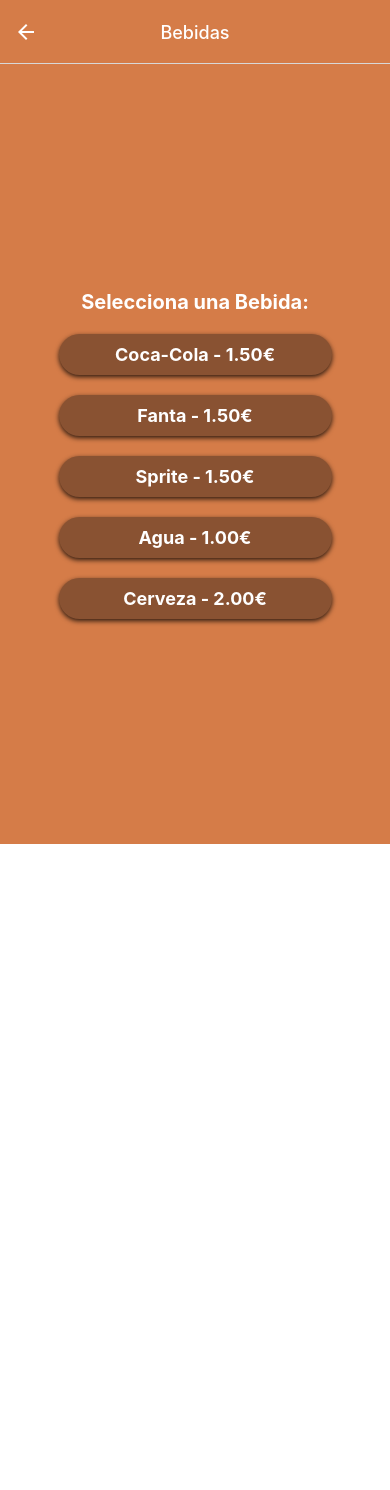
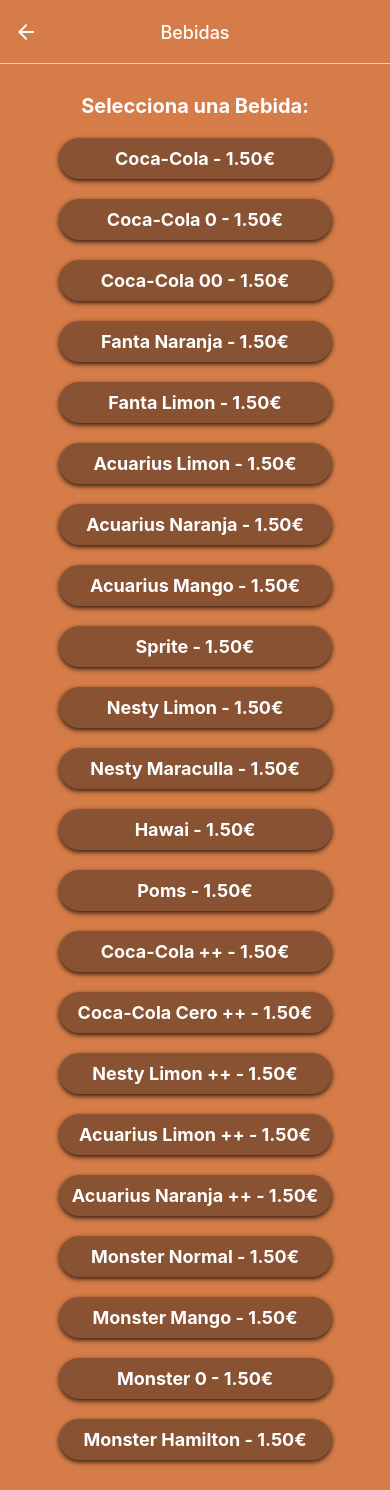
Before and after one commit to Lgouche/MyApp, a React Native app: screen /Bebidas in a window 390 px wide. Before the commit the page ends 844 px from the top, so only its background shows below. Built offline with nearby package versions, Linux system fonts and the light colour scheme.

Commit message:
Ajustes de vistas y modeles de menu

```diff
--- a/menuData.js
+++ b/menuData.js
@@ -94,11 +94,29 @@
     }
   },
   bebidas: [
-    { nombre: "Coca-Cola", precio: "1.50€" },
-    { nombre: "Fanta", precio: "1.50€" },
-    { nombre: "Sprite", precio: "1.50€" },
-    { nombre: "Agua", precio: "1.00€" },
-    { nombre: "Cerveza", precio: "2.00€" },
+    { nombre: "Coca-Cola", precio: "1.50€", categoria:"normal"},
+    { nombre: "Coca-Cola 0", precio: "1.50€", categoria:"normal"},
+    { nombre: "Coca-Cola 00", precio: "1.50€", categoria:"normal"},
+    { nombre: "Fanta Naranja", precio: "1.50€", categoria:"normal"},
+    { nombre: "Fanta Limon", precio: "1.50€", categoria:"normal"},
+    { nombre: "Acuarius Limon", precio: "1.50€", categoria:"normal"},
+    { nombre: "Acuarius Naranja", precio: "1.50€", categoria:"normal"},
+    { nombre: "Acuarius Mango", precio: "1.50€", categoria:"normal"},
+    { nombre: "Sprite", precio: "1.50€", categoria:"normal"},
+    { nombre: "Nesty Limon", precio: "1.50€", categoria:"normal"},
+    { nombre: "Nesty Maraculla", precio: "1.50€", categoria:"normal"},
+    { nombre: "Hawai", precio: "1.50€", categoria:"normal"},
+    { nombre: "Poms", precio: "1.50€", categoria:"normal"},
+    { nombre: "Coca-Cola ++", precio: "1.50€", categoria:"grande"},
+    { nombre: "Coca-Cola Cero ++", precio: "1.50€", categoria:"grande"},
+    { nombre: "Nesty Limon ++", precio: "1.50€", categoria:"grande"},
+    { nombre: "Acuarius Limon ++", precio: "1.50€", categoria:"grande"},
+    { nombre: "Acuarius Naranja ++", precio: "1.50€", categoria:"grande"},
+    { nombre: "Monster Normal", precio: "1.50€", categoria:"grande"},
+    { nombre: "Monster Mango", precio: "1.50€", categoria:"grande"},
+    { nombre: "Monster 0", precio: "1.50€", categoria:"grande"},
+    { nombre: "Monster Hamilton", precio: "1.50€", categoria:"grande"},
+
   ],
   tacosClasicos: {
     elAutentico: {
```
